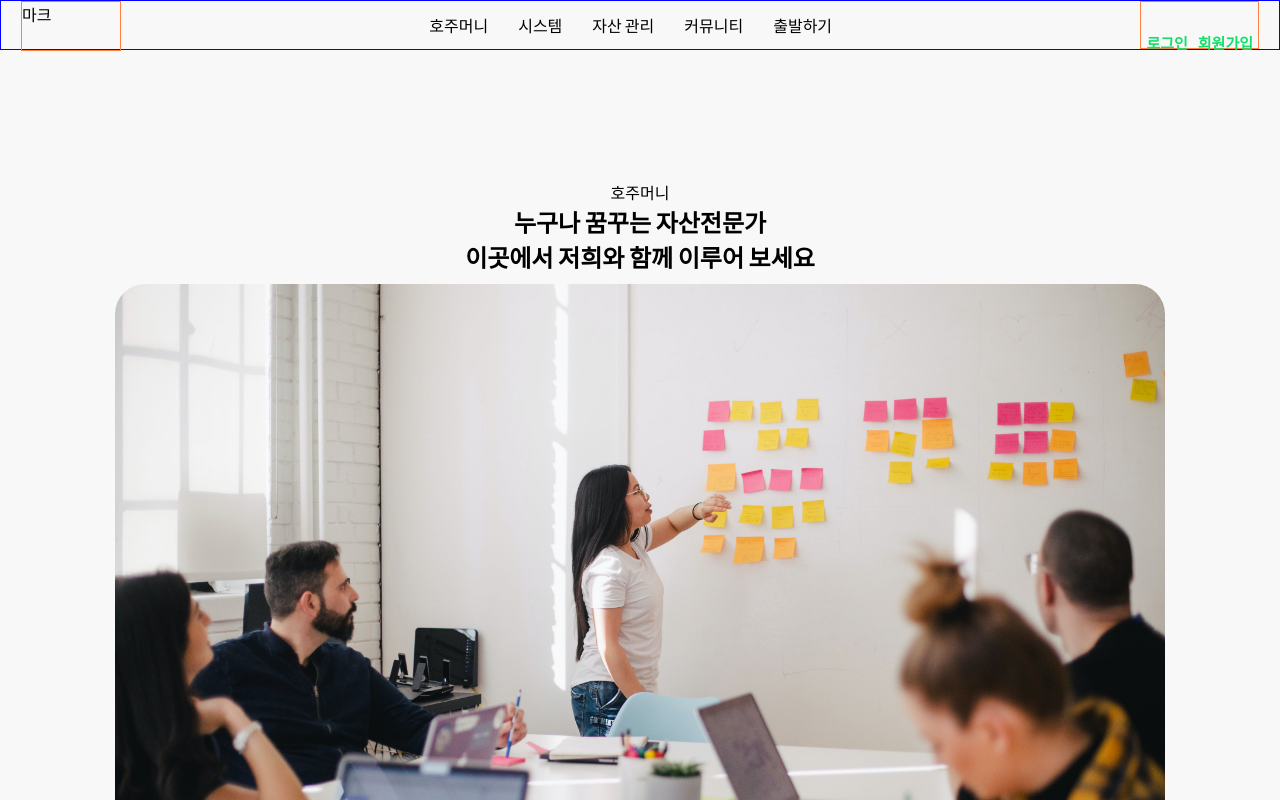
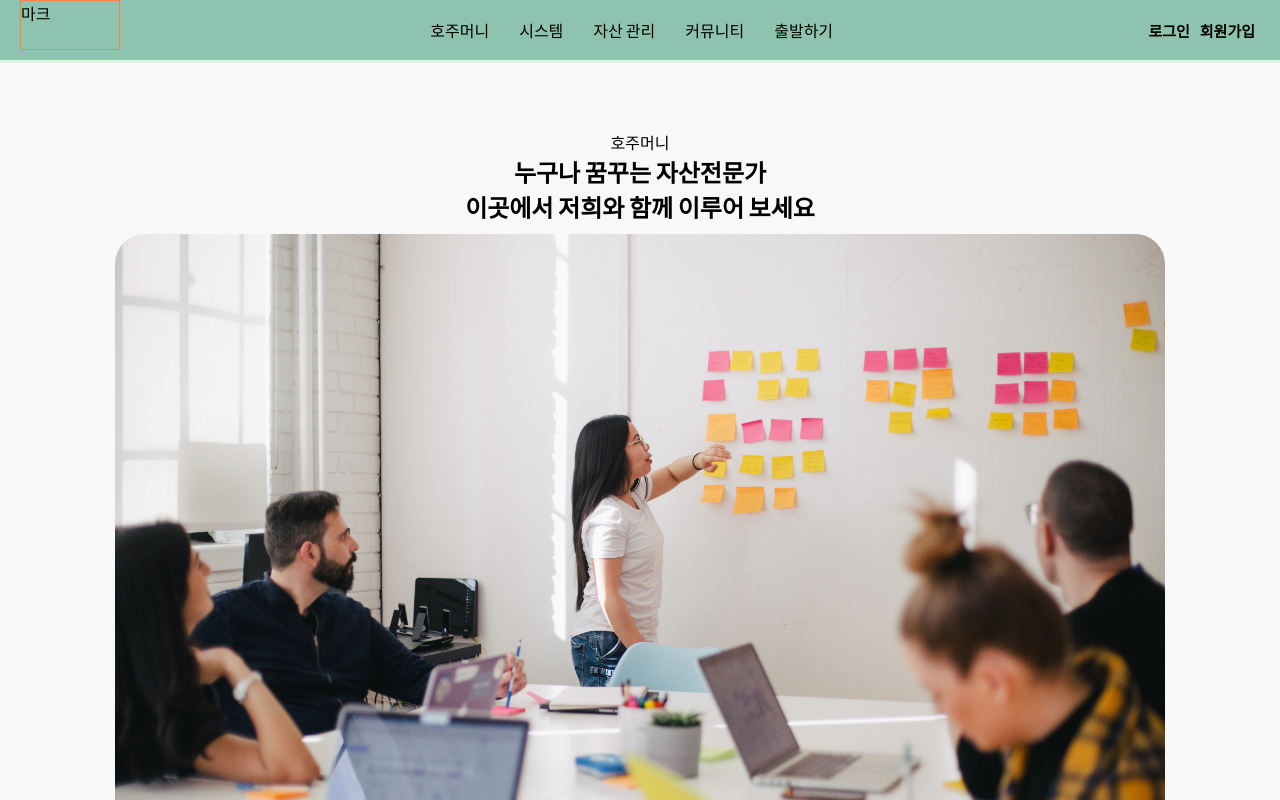
Before and after one commit to codestates-seb/seb40_main_024, a React (Create React App) app in the folder front/: page / in a window 1280 px wide. Shown: the top 800 px of the page. Built offline with nearby package versions, Linux system fonts and the light colour scheme.

Commit message:
feat: MainNavbar 제작

```diff
--- a/front/src/Component/Common/Navbar.js
+++ b/front/src/Component/Common/Navbar.js
@@ -3,6 +3,21 @@ import { useState } from 'react';
 import MediaQuery from 'react-responsive';
 import { useNavigate } from 'react-router-dom';
 import MainSide from '../Home/MainSide';
+
+const MainLongContainer = styled.div`
+  display: flex;
+  flex-direction: row;
+  justify-content: space-between;
+  position: fixed;
+  top: 0;
+  z-index: 9999;
+  width: 100%;
+  height: 63px;
+  padding-left: 20px;
+  padding-right: 20px;
+  background-color: #8ec3b0;
+  border-bottom: 3px solid #def5e5;
+`;
 
 const LongContainer = styled.div`
   display: flex;
@@ -56,10 +71,30 @@ const Hamburger = styled.div`
   border-radius: 20px;
 `;
 
+const MainButtonBox = styled.div`
+  display: flex;
+  align-items: center;
+`;
+
 const ButtonBox = styled.div`
   display: flex;
   flex-direction: row;
   border: 1px solid #ff8040;
+`;
+
+const MainButton = styled.button`
+  display: flex;
+  line-height: normal;
+  font-size: 15px;
+  font-weight: bold;
+  border: none;
+  border-radius: 5px;
+  padding: 5px;
+  background-color: transparent;
+  cursor: pointer;
+  :hover {
+    color: #fff;
+  }
 `;
 
 const Button = styled.button`
@@ -129,14 +164,16 @@ export const MainLongNavbarBox = () => {
   return (
     <>
       <MediaQuery minWidth={966} maxWidth={999999}>
-        <LongContainer>
+        <MainLongContainer>
           <MarkBox>마크</MarkBox>
           <MainSide />
-          <ButtonBox>
-            <Button onClick={() => navigate('/login')}>로그인</Button>
-            <Button onClick={() => navigate('/signup')}>회원가입</Button>
-          </ButtonBox>
-        </LongContainer>
+          <MainButtonBox>
+            <MainButton onClick={() => navigate('/login')}>로그인</MainButton>
+            <MainButton onClick={() => navigate('/signup')}>
+              회원가입
+            </MainButton>
+          </MainButtonBox>
+        </MainLongContainer>
       </MediaQuery>
     </>
   );
--- a/front/src/Component/Home/MainFooter.js
+++ b/front/src/Component/Home/MainFooter.js
@@ -6,15 +6,25 @@ const FooterMain = styled.div`
   display: flex;
   text-align: center;
   justify-content: space-evenly;
-  margin-top: 50px;
+  background-color: #8ec3b0;
+  margin-top: 100px;
   padding: 70px;
   .github {
     display: flex;
     font-size: 50px;
+    margin: 0 auto;
   }
   a {
     text-decoration: none;
     color: inherit;
+  }
+  span {
+    font-size: 15px;
+    font-weight: 600;
+  }
+  .FooterInfo {
+    display: flex;
+    align-items: center;
   }
 `;
 
@@ -81,6 +91,11 @@ function Footer() {
           </span>
         </a>
       </div>
+      <span className="FooterInfo">
+        CodeStates - Main Projects - Team24
+        <br />
+        22.11.08 ~ 22.12.04
+      </span>
     </FooterMain>
   );
 }
--- a/front/src/Component/Home/MainMiddle.js
+++ b/front/src/Component/Home/MainMiddle.js
@@ -12,7 +12,6 @@ const MiddleDiv = styled.div`
   }
   .div1 {
     text-align: center;
-    margin-bottom: 500px;
   }
   .Main1 {
     padding-top: 100px;
@@ -161,8 +160,10 @@ const Middle = () => {
             <br />
             길을 떠나볼까요?
           </h2>
-          <ButtonLogin onClick={() => navigate('login')}></ButtonLogin>
-          <ButtonSignup onClick={() => navigate('/signup')}></ButtonSignup>
+          <div>
+            <ButtonLogin onClick={() => navigate('login')}></ButtonLogin>
+            <ButtonSignup onClick={() => navigate('/signup')}></ButtonSignup>
+          </div>
         </JackInTheBox>
       </div>
     </MiddleDiv>
--- a/front/src/Component/Home/MainSide.js
+++ b/front/src/Component/Home/MainSide.js
@@ -5,6 +5,7 @@ import styled from 'styled-components';
 const Div = styled.div`
   display: flex;
   align-items: center;
+  cursor: pointer;
   .test {
     margin: 15px;
   }
```
